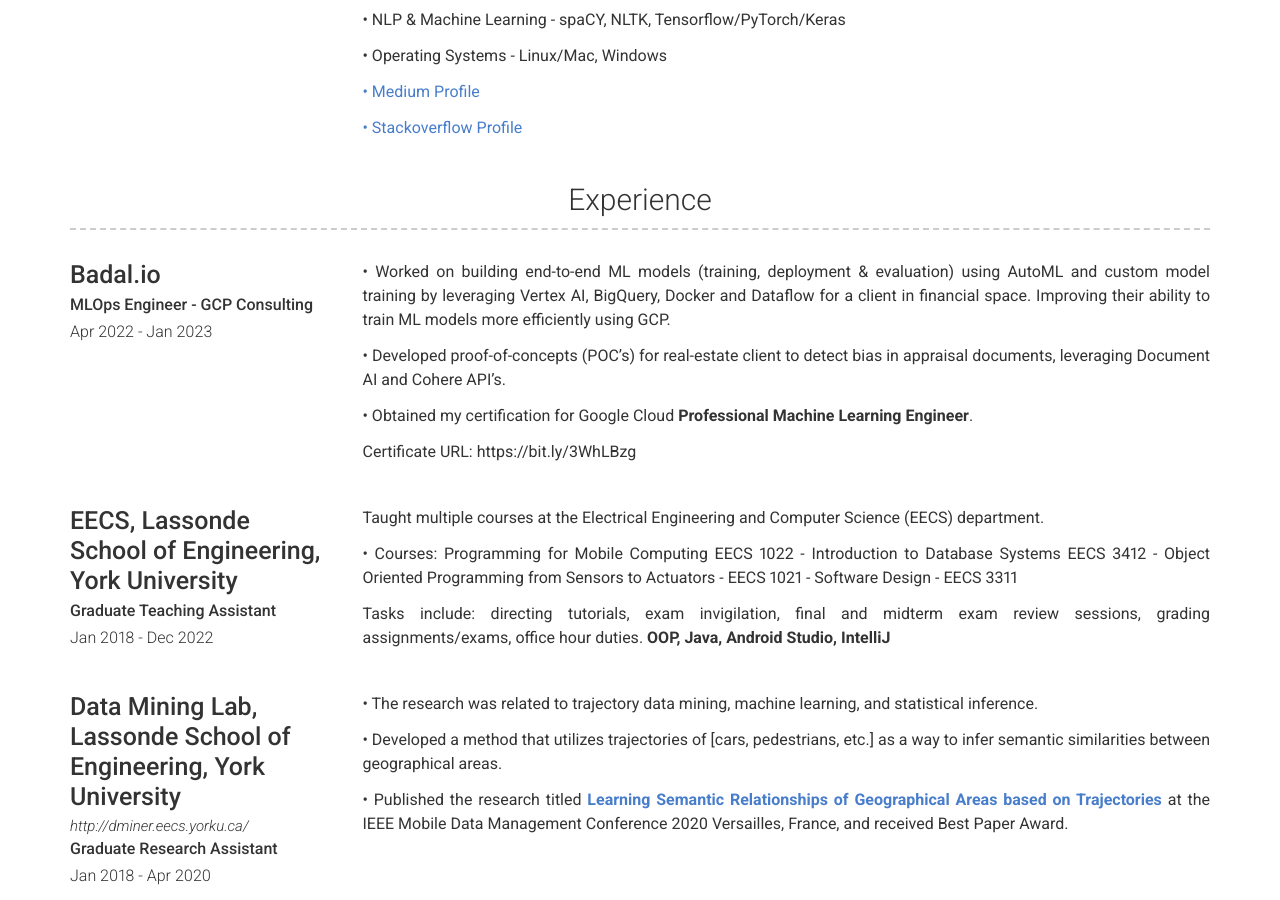
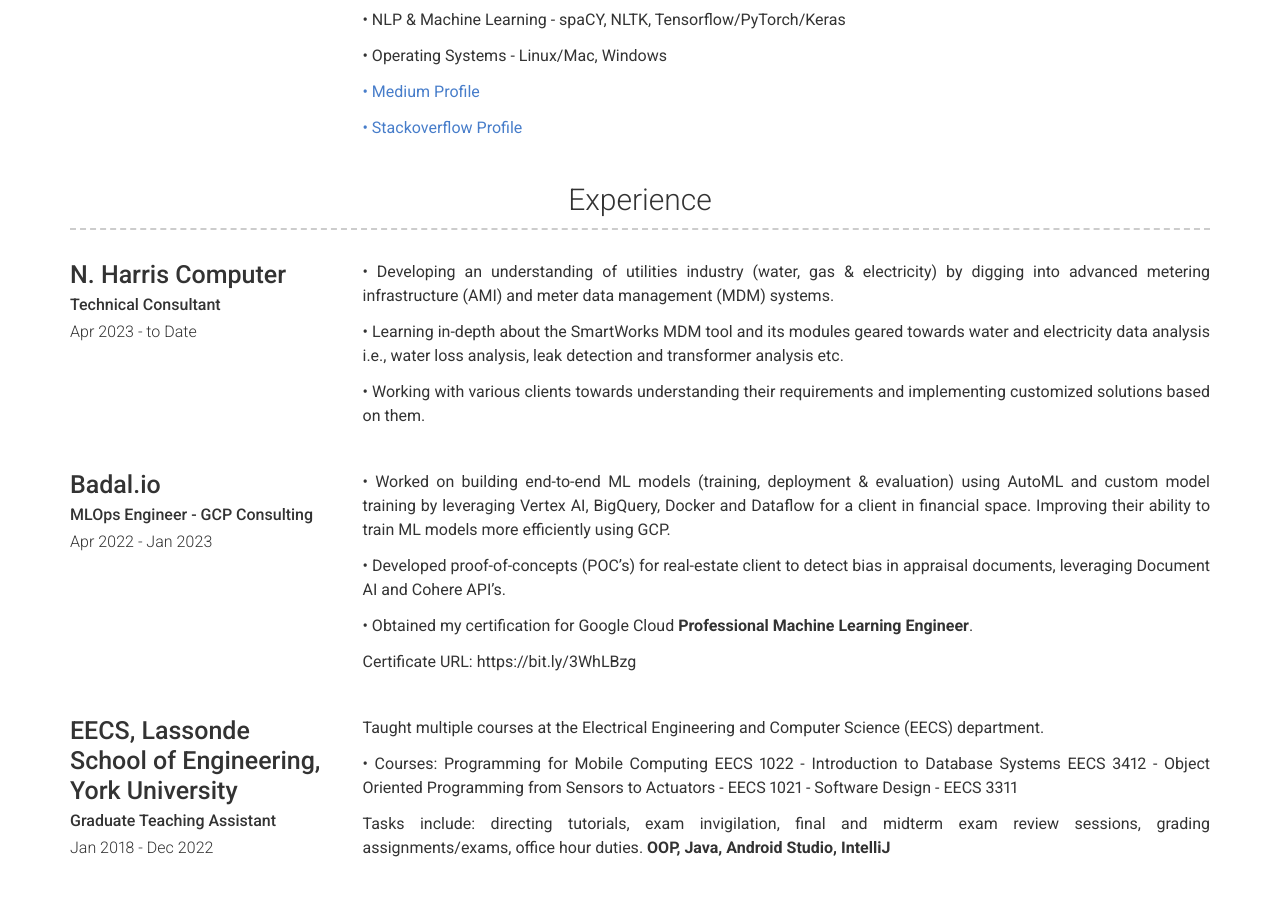
Before and after one commit to saimmehmood/saimmehmood.github.io, a Jekyll site: the page built from index.md, in a window 1280 px wide and 900 px high, scrolled down 761 px. Built offline with Jekyll 4.4.1, drawn with Linux system fonts in a browser that asks for light colours; nearby versions of some CDN libraries.

Commit message:
updating new job

```diff
--- a/_data/experience.yml
+++ b/_data/experience.yml
@@ -1,3 +1,18 @@
+- layout: left
+  company: N. Harris Computer
+  # link: http://dminer.eecs.yorku.ca/
+  job_title: Technical Consultant
+  dates: Apr 2023 - to Date
+
+  description: | # this will include new lines to allow paragraphs
+
+    • Developing an understanding of utilities industry (water, gas & electricity) by digging into advanced metering infrastructure (AMI) and meter data management (MDM) systems.
+
+    • Learning in-depth about the SmartWorks MDM tool and its modules geared towards water and electricity data analysis i.e., water loss analysis, leak detection and transformer analysis etc.
+
+    • Working with various clients towards understanding their requirements and implementing customized solutions based on them.
+
+
 - layout: left
   company: Badal.io
   # link: http://dminer.eecs.yorku.ca/
```
